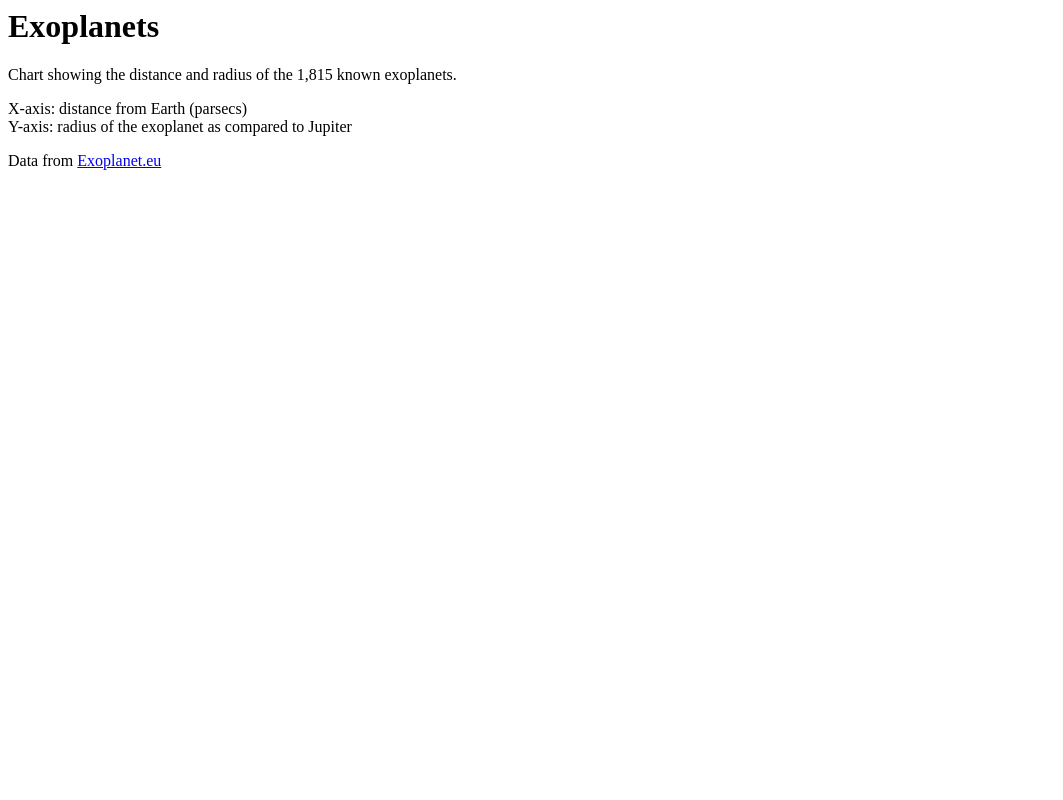
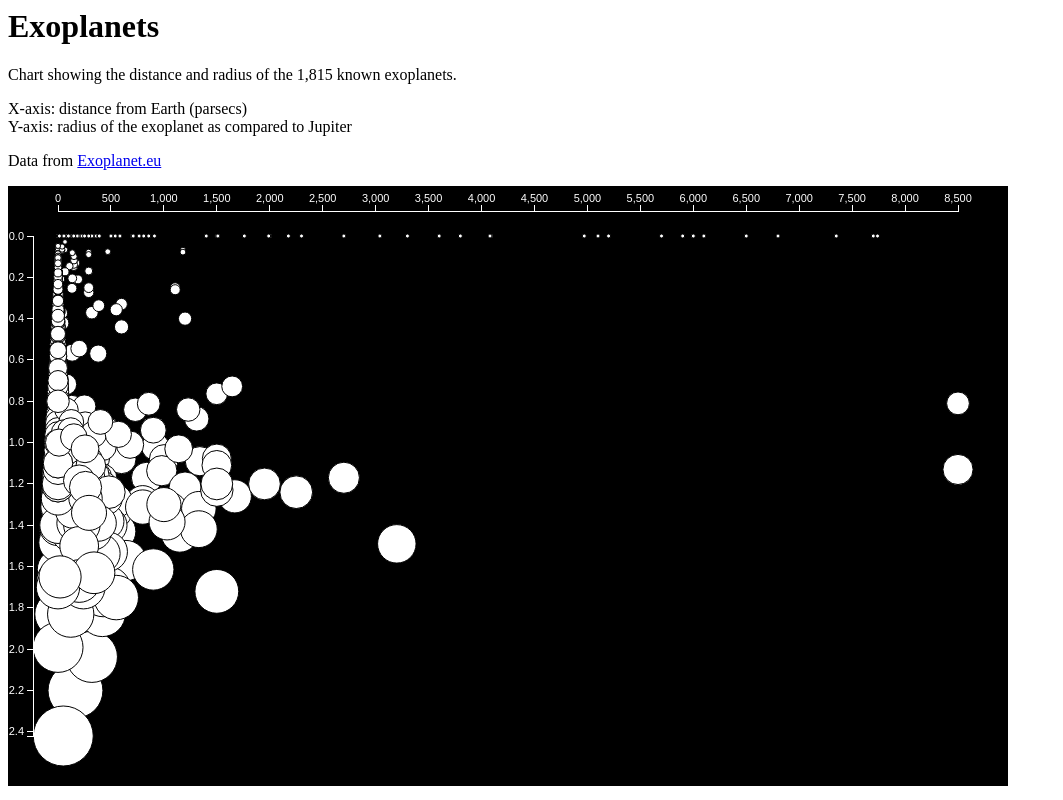
Before and after one commit to wykhuh/exoplanets_d3js, a website: page index.html in a window 1280 px wide. Shown: the whole page, without its empty margins (0-1063 px from the left). Drawn offline with nearby package versions, Linux system fonts and the light colour scheme.

Commit message:
change script link

```diff
--- a/index.html
+++ b/index.html
@@ -32,7 +32,7 @@
   <div id='dataArea'></div>
 
   <script src="./scripts/d3.js"></script>
-  <script src="./scripts/planets.js"></script>
+  <script src="./scripts/exoplanets.js"></script>
 
  </body>
 </html>
```
